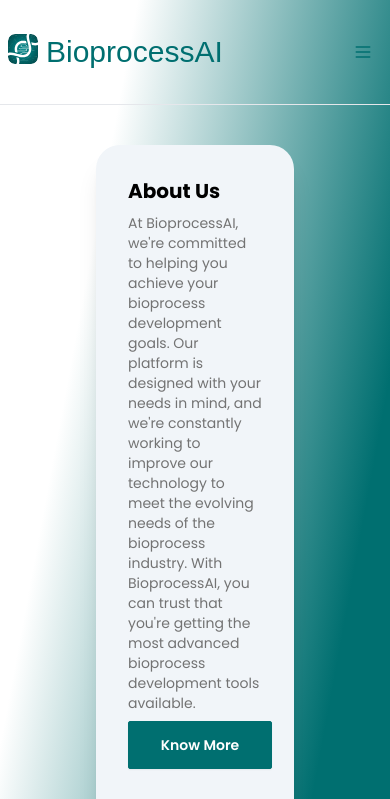
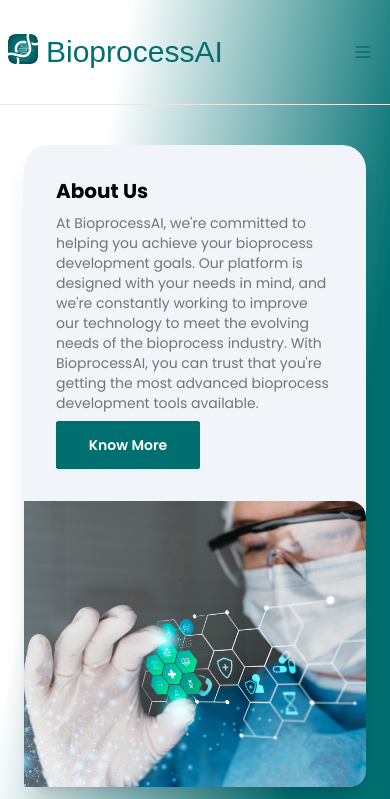
Before and after one commit to akshay-zee93/bioprocessAI, a Next.js app: page /about in a window 390 px wide. Shown: the top 799 px of the page. Built offline with nearby package versions, Linux system fonts and the light colour scheme; a web font is replaced by a local one.

Commit message:
changes implemented according to feedback

```diff
--- a/app/(withlayout)/about/page.jsx
+++ b/app/(withlayout)/about/page.jsx
@@ -31,7 +31,7 @@ const page = () => {
           </p>
         </main>
       </section> */}
-      <section className="py-10 px-20 ">
+      <section className="py-10 px-2 lg:px-20 ">
         <Introduction />
       </section>
       <section className=" px-2 md:px-10 py-10 bg-slate-100">
--- a/app/Component/Introduction.jsx
+++ b/app/Component/Introduction.jsx
@@ -25,6 +25,7 @@ const Introduction = () => {
         height={518}
         quality={75}
         priority
+        className=" rounded-ee-2xl rounded-se-2xl"
         layout="responsive"
         alt="banner"
       />
```
